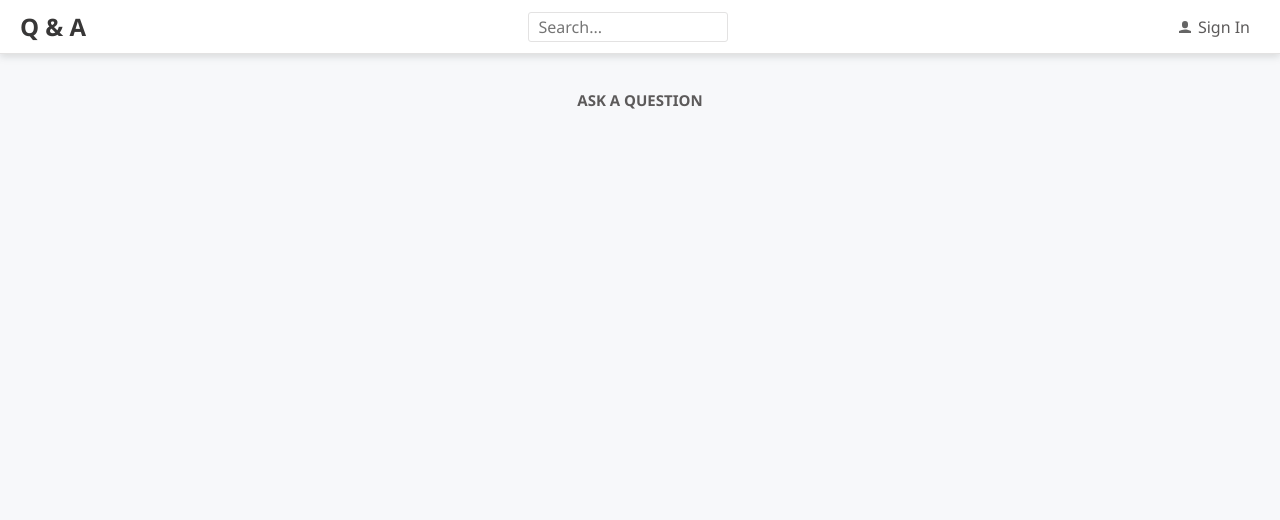
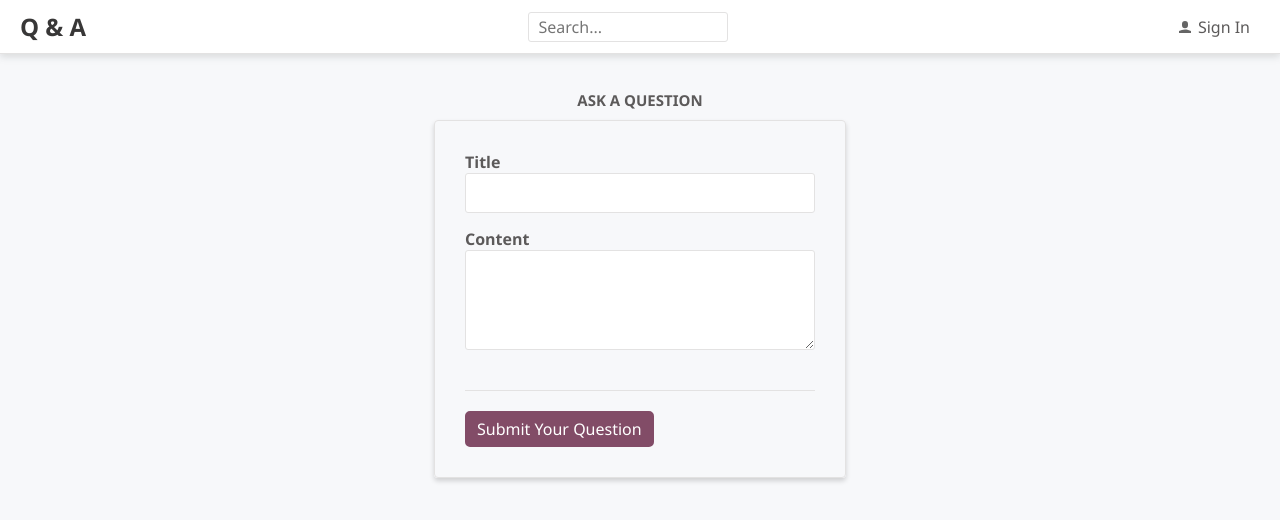
Before and after one commit to msenor/QandA, a React (Create React App) app in the folder frontend/: page /ask in a window 1280 px wide. Shown: the top 520 px of the page. Built offline with nearby package versions, Linux system fonts and the light colour scheme.

Commit message:
Implement the AskPage form

```diff
--- a/frontend/src/AskPage.tsx
+++ b/frontend/src/AskPage.tsx
@@ -1,6 +1,57 @@
 import React from 'react';
 import { Page } from './Page';
+import {
+  Fieldset,
+  FieldContainer,
+  FieldLabel,
+  FieldInput,
+  FieldTextArea,
+  FormButtonContainer,
+  PrimaryButton
+} from './Styles';
+import { useForm } from 'react-hook-form';
 
-export const AskPage = () => <Page title="Ask a question">{null}</Page>;
+type FormData = {
+  title: string;
+  content: string;
+};
+
+export const AskPage = () => {
+  const { register } = useForm<FormData>();
+  return (
+    <Page title="Ask a question">
+      <form>
+        <Fieldset>
+          <FieldContainer>
+            <FieldLabel htmlFor="title">
+              Title
+            </FieldLabel>
+            <FieldInput
+              id="title"
+              name="title"
+              type="text"
+              {...register}
+            />
+          </FieldContainer>
+          <FieldContainer>
+            <FieldLabel htmlFor="content">
+              Content
+            </FieldLabel>
+            <FieldTextArea
+              id="content"
+              name="content"
+              {...register}
+            />
+          </FieldContainer>
+          <FormButtonContainer>
+            <PrimaryButton type="submit">
+              Submit Your Question
+            </PrimaryButton>
+          </FormButtonContainer>
+        </Fieldset>
+      </form>
+    </Page>
+  )
+}
 
 export default AskPage;
```
